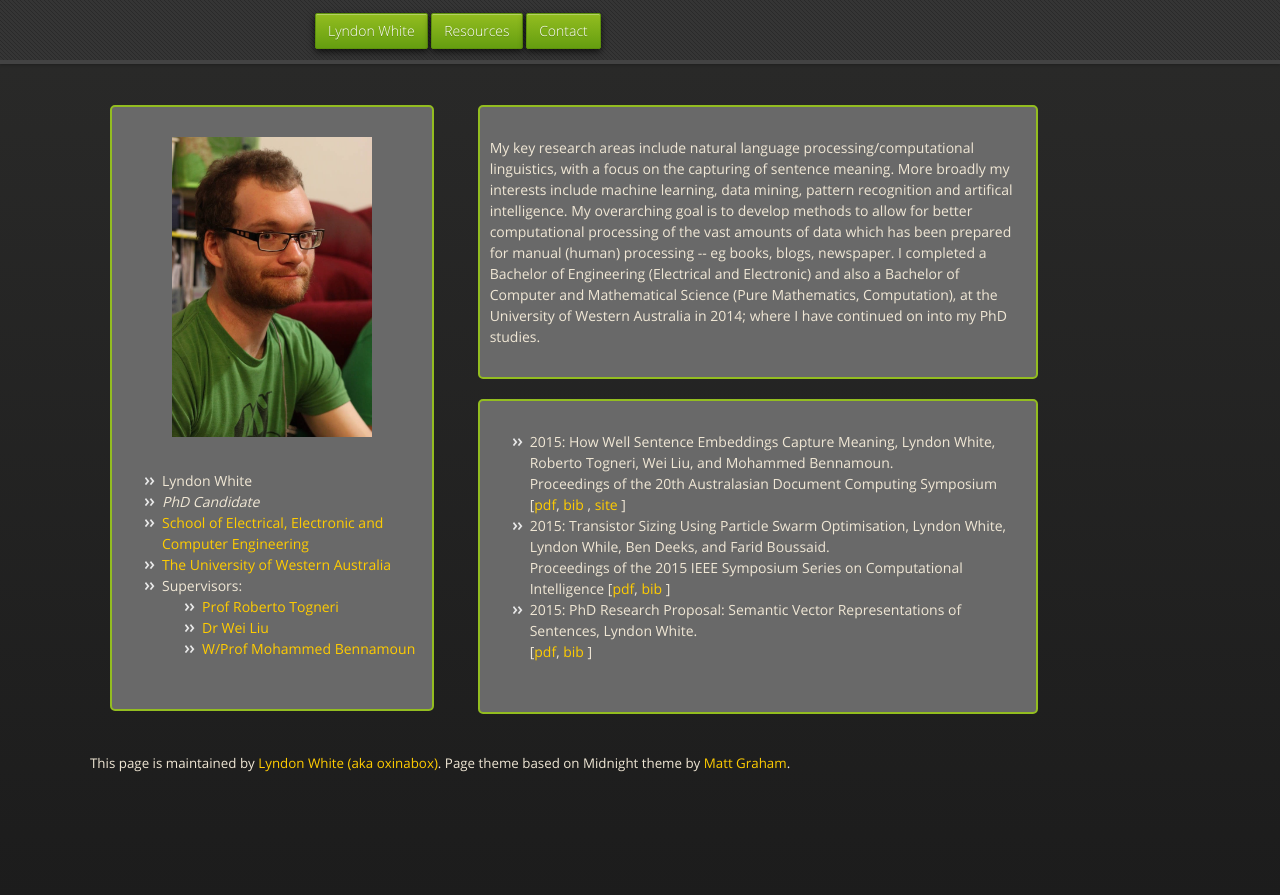
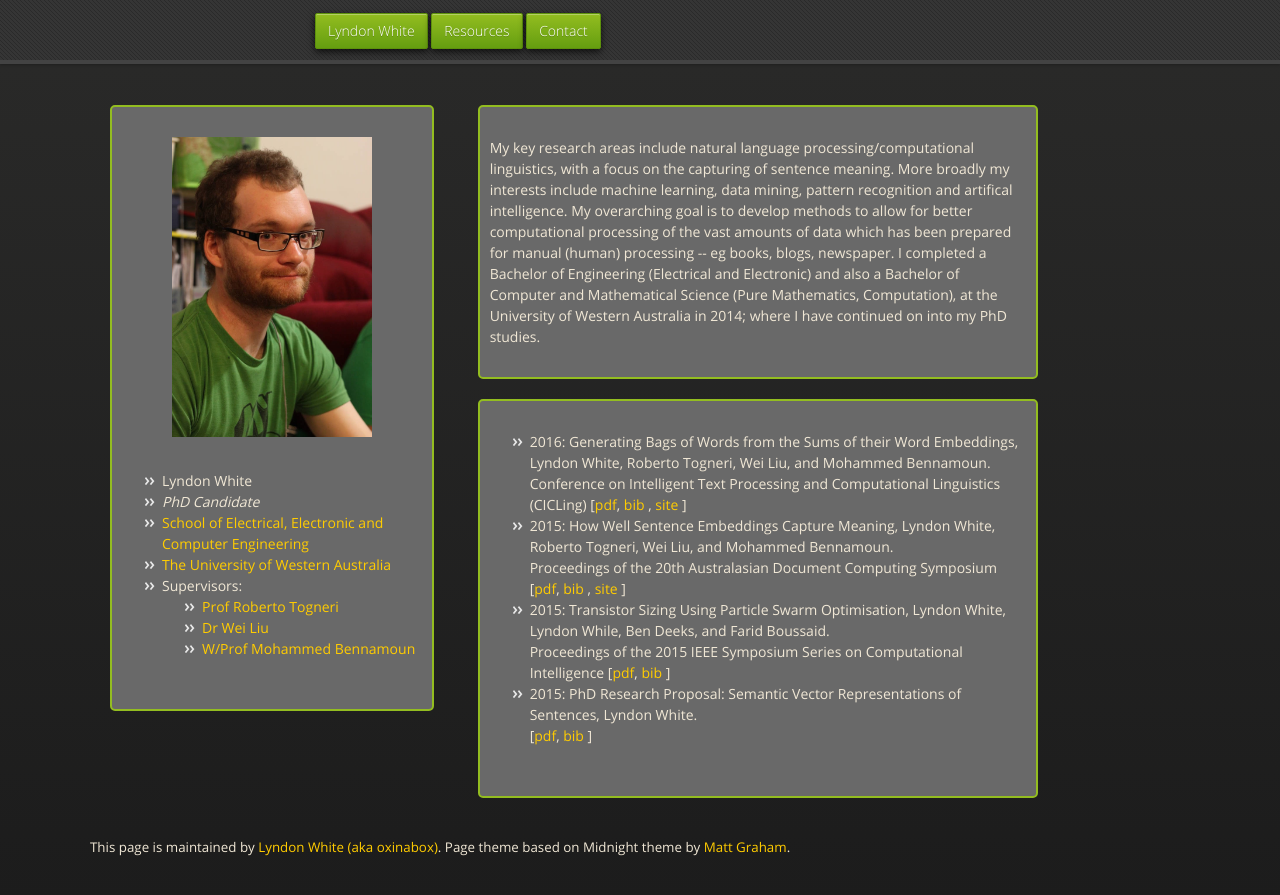
Before and after one commit to oxinabox/oxinabox.github.io, a Jekyll site: the page built from index.html, in a window 1280 px wide. Shown: the top 895 px of the page. Built offline with Jekyll 4.4.1, drawn with Linux system fonts in a browser that asks for light colours; nearby versions of some CDN libraries; some web fonts are replaced.

Commit message:
Add to pubs

```diff
--- a/_data/publications.yml
+++ b/_data/publications.yml
@@ -1,3 +1,12 @@
+- title: Generating Bags of Words from the Sums of their Word Embeddings
+  author: Lyndon White, Roberto Togneri, Wei Liu, and Mohammed Bennamoun
+  venue: Conference on Intelligent Text Processing and Computational Linguistics (CICLing)
+  year: 2016
+  key: White2015BOWgen
+  supl: publications/White2015BOWgen
+
+
+
 - title: "How Well Sentence Embeddings Capture Meaning"
   author: Lyndon White, Roberto Togneri, Wei Liu, and Mohammed Bennamoun
   venue: Proceedings of the 20th Australasian Document Computing Symposium
```
